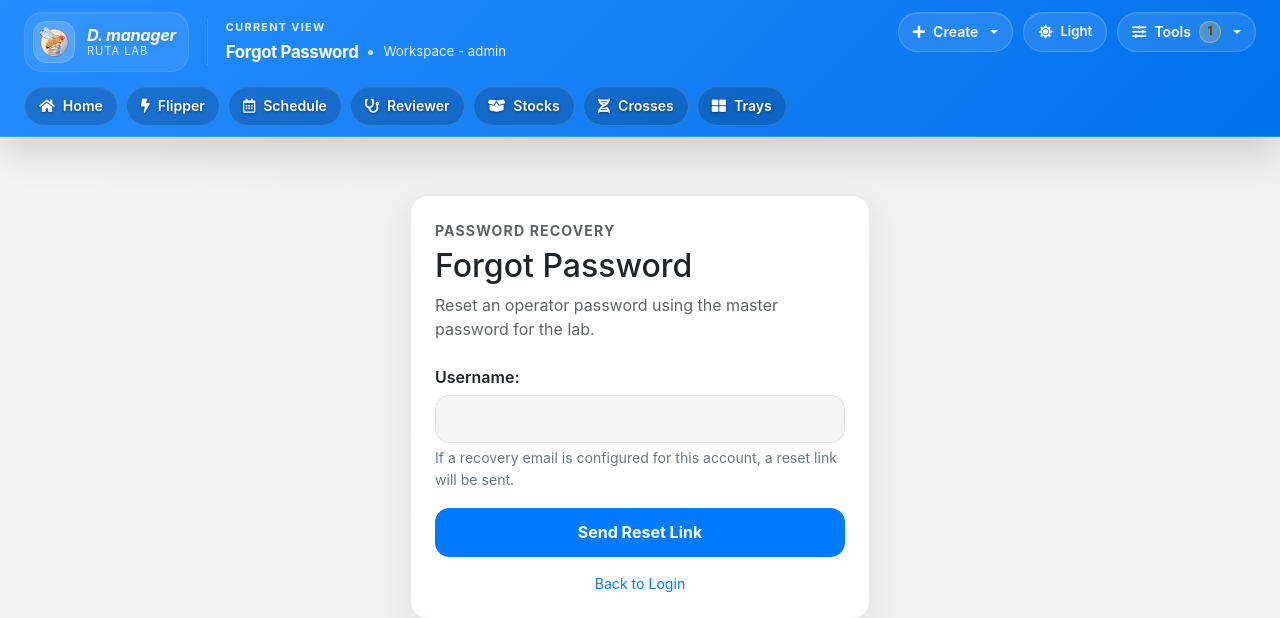
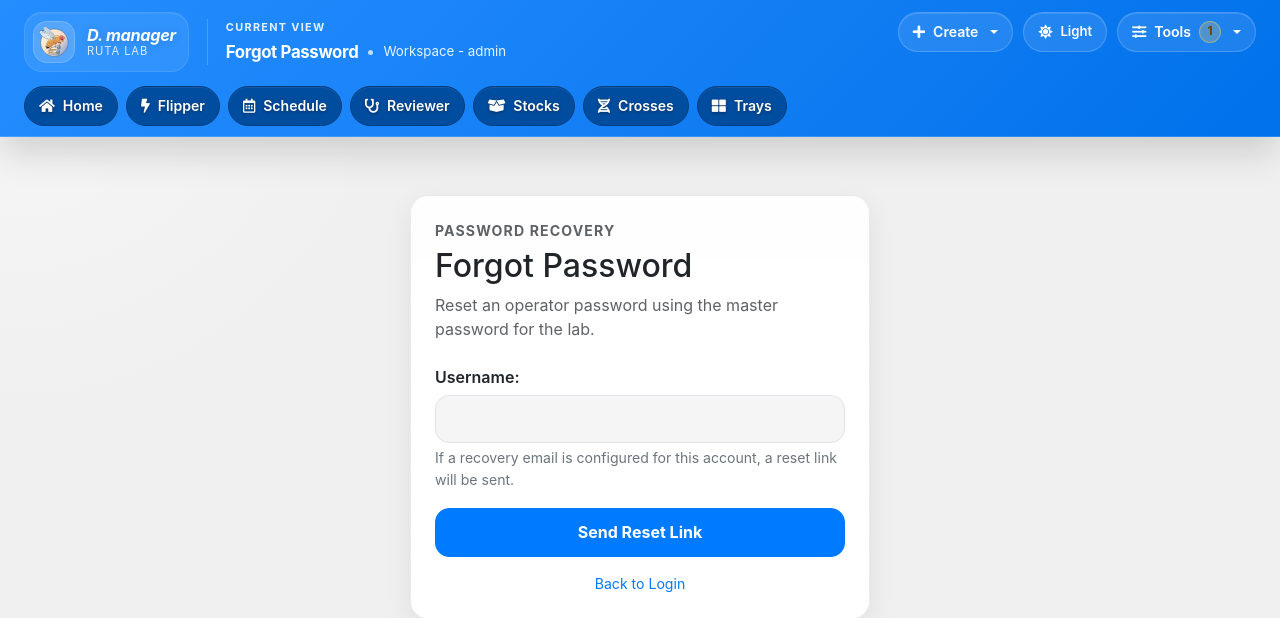
Before and after one commit to neurorishika/FlyManager, a Flask app: page /auth/forgot_password in a window 1280 px wide. Shown: the top 618 px of the page. Run offline with Flask 3, Linux system fonts and the light colour scheme; the visitor is signed in with stand-in values (Sample User, id 1); data that the repository does not hold is empty; parts of the project's set-up code (start-up, migrations or seed data) failed here and were passed over; some libraries are stand-ins or nearby versions.

Commit message:
fix: update button styles with color-mix for improved visual consistency

```diff
--- a/flymanager/app/templates/base.html
+++ b/flymanager/app/templates/base.html
@@ -697,10 +697,10 @@
             text-decoration: none;
             font-weight: 600;
             font-size: 0.88rem;
-            background: rgba(0, 0, 0, 0.18);
-            border: 1px solid rgba(255, 255, 255, 0.14);
+            background: color-mix(in srgb, var(--header-bg) 62%, black 38%);
+            border: 1px solid color-mix(in srgb, var(--header-bg) 50%, black 50%);
             box-shadow: inset 0 1px 0 rgba(255, 255, 255, 0.08);
-            text-shadow: 0 1px 3px rgba(0, 0, 0, 0.45);
+            text-shadow: 0 1px 3px rgba(0, 0, 0, 0.35);
             transition: background-color 0.2s ease, transform 0.2s ease, box-shadow 0.2s ease, border-color 0.2s ease;
         }
 
```
